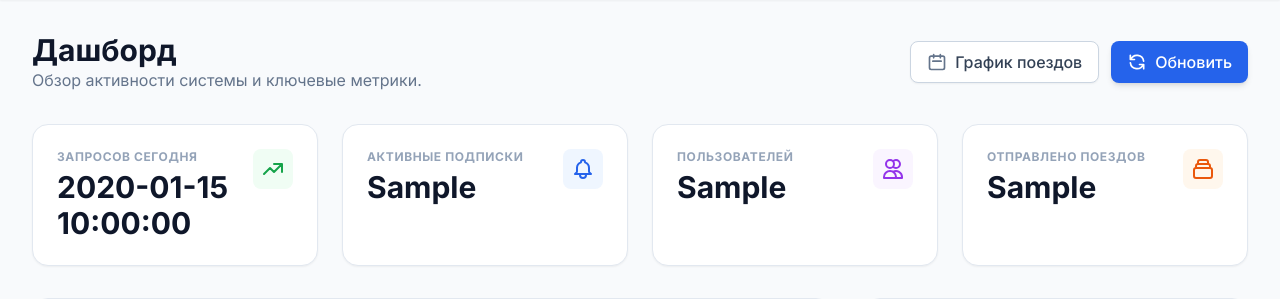
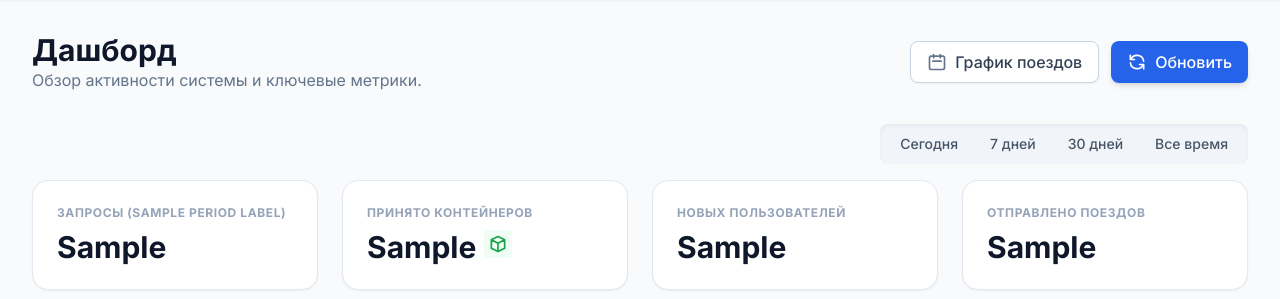
Before and after one commit to kuzyivan/telegram-bot-container-tracker-2, a FastAPI app: template web/templates/dashboard.html in a window 1280 px wide. Shown: the part 65-364 px from the top of the page. Run offline with FastAPI, Linux system fonts and the light colour scheme; the template is opened without the code that fills it: most values are stand-ins (such as "Sample title", 1, 10 or a date in 2020); parts of the project's set-up code (start-up, migrations or seed data) failed here and were passed over; some libraries are stand-ins or nearby versions.

Commit message:
web/templates/partials/kpi_cards.html

```diff
--- a/web/templates/dashboard.html
+++ b/web/templates/dashboard.html
@@ -22,58 +22,34 @@
         </div>
     </div>
 
-    <div class="grid grid-cols-1 sm:grid-cols-2 lg:grid-cols-4 gap-6">
-        <div class="bg-white p-6 rounded-2xl shadow-sm border border-slate-200 hover:shadow-md transition duration-200">
-            <div class="flex justify-between items-start">
-                <div>
-                    <p class="text-xs font-bold text-slate-400 uppercase tracking-wider">Запросов сегодня</p>
-                    <p class="text-3xl font-extrabold text-slate-900 mt-1">{{ kpi_requests_today }}</p>
-                </div>
-                <div class="p-2 bg-green-50 rounded-lg">
-                    <svg class="w-6 h-6 text-green-600" fill="none" stroke="currentColor" viewBox="0 0 24 24"><path stroke-linecap="round" stroke-linejoin="round" stroke-width="2" d="M13 7h8m0 0v8m0-8l-8 8-4-4-6 6"></path></svg>
-                </div>
+    <div class="space-y-4">
+        <div class="flex justify-start sm:justify-end">
+            <div class="inline-flex bg-slate-100 p-1 rounded-lg shadow-inner">
+                <button hx-get="/admin/dashboard/kpi?period=today" hx-target="#kpi-grid" hx-swap="innerHTML"
+                        class="px-4 py-1.5 rounded-md text-sm font-medium text-slate-600 hover:text-slate-900 hover:bg-white hover:shadow-sm transition focus:bg-white focus:text-blue-600 focus:shadow-sm">
+                    Сегодня
+                </button>
+                <button hx-get="/admin/dashboard/kpi?period=week" hx-target="#kpi-grid" hx-swap="innerHTML"
+                        class="px-4 py-1.5 rounded-md text-sm font-medium text-slate-600 hover:text-slate-900 hover:bg-white hover:shadow-sm transition focus:bg-white focus:text-blue-600 focus:shadow-sm">
+                    7 дней
+                </button>
+                <button hx-get="/admin/dashboard/kpi?period=month" hx-target="#kpi-grid" hx-swap="innerHTML"
+                        class="px-4 py-1.5 rounded-md text-sm font-medium text-slate-600 hover:text-slate-900 hover:bg-white hover:shadow-sm transition focus:bg-white focus:text-blue-600 focus:shadow-sm">
+                    30 дней
+                </button>
+                <button hx-get="/admin/dashboard/kpi?period=all" hx-target="#kpi-grid" hx-swap="innerHTML"
+                        class="px-4 py-1.5 rounded-md text-sm font-medium text-slate-600 hover:text-slate-900 hover:bg-white hover:shadow-sm transition focus:bg-white focus:text-blue-600 focus:shadow-sm">
+                    Все время
+                </button>
             </div>
         </div>
 
-        <div class="bg-white p-6 rounded-2xl shadow-sm border border-slate-200 hover:shadow-md transition duration-200">
-            <div class="flex justify-between items-start">
-                <div>
-                    <p class="text-xs font-bold text-slate-400 uppercase tracking-wider">Активные подписки</p>
-                    <p class="text-3xl font-extrabold text-slate-900 mt-1">{{ kpi_subs }}</p>
-                </div>
-                <div class="p-2 bg-blue-50 rounded-lg">
-                    <svg class="w-6 h-6 text-blue-600" fill="none" stroke="currentColor" viewBox="0 0 24 24"><path stroke-linecap="round" stroke-linejoin="round" stroke-width="2" d="M15 17h5l-1.405-1.405A2.032 2.032 0 0118 14.158V11a6.002 6.002 0 00-4-5.659V5a2 2 0 10-4 0v.341C7.67 6.165 6 8.388 6 11v3.159c0 .538-.214 1.055-.595 1.436L4 17h5m6 0v1a3 3 0 11-6 0v-1m6 0H9"></path></svg>
-                </div>
-            </div>
-        </div>
-
-        <div class="bg-white p-6 rounded-2xl shadow-sm border border-slate-200 hover:shadow-md transition duration-200">
-            <div class="flex justify-between items-start">
-                <div>
-                    <p class="text-xs font-bold text-slate-400 uppercase tracking-wider">Пользователей</p>
-                    <p class="text-3xl font-extrabold text-slate-900 mt-1">{{ kpi_users }}</p>
-                </div>
-                <div class="p-2 bg-purple-50 rounded-lg">
-                    <svg class="w-6 h-6 text-purple-600" fill="none" stroke="currentColor" viewBox="0 0 24 24"><path stroke-linecap="round" stroke-linejoin="round" stroke-width="2" d="M12 4.354a4 4 0 110 5.292M15 21H3v-1a6 6 0 0112 0v1zm0 0h6v-1a6 6 0 00-9-5.197M13 7a4 4 0 11-8 0 4 4 0 018 0z"></path></svg>
-                </div>
-            </div>
-        </div>
-
-        <div class="bg-white p-6 rounded-2xl shadow-sm border border-slate-200 hover:shadow-md transition duration-200">
-            <div class="flex justify-between items-start">
-                <div>
-                    <p class="text-xs font-bold text-slate-400 uppercase tracking-wider">Отправлено поездов</p>
-                    <p class="text-3xl font-extrabold text-slate-900 mt-1">{{ kpi_trains }}</p>
-                </div>
-                <div class="p-2 bg-orange-50 rounded-lg">
-                    <svg class="w-6 h-6 text-orange-600" fill="none" stroke="currentColor" viewBox="0 0 24 24"><path stroke-linecap="round" stroke-linejoin="round" stroke-width="2" d="M19 11H5m14 0a2 2 0 012 2v6a2 2 0 01-2 2H5a2 2 0 01-2-2v-6a2 2 0 012-2m14 0V9a2 2 0 00-2-2M5 11V9a2 2 0 012-2m0 0V5a2 2 0 012-2h6a2 2 0 012 2v2M7 7h10"></path></svg>
-                </div>
-            </div>
+        <div id="kpi-grid" class="grid grid-cols-1 sm:grid-cols-2 lg:grid-cols-4 gap-6">
+            {% include "partials/kpi_cards.html" %}
         </div>
     </div>
 
     <div class="grid grid-cols-1 lg:grid-cols-3 gap-8">
-
         <div class="lg:col-span-2 bg-white p-6 rounded-2xl shadow-sm border border-slate-200">
             <h3 class="text-lg font-bold text-slate-800 mb-6 flex items-center gap-2">
                 <svg class="w-5 h-5 text-blue-500" fill="none" stroke="currentColor" viewBox="0 0 24 24"><path stroke-linecap="round" stroke-linejoin="round" stroke-width="2" d="M7 12l3-3 3 3 4-4M8 21l4-4 4 4M3 4h18M4 4h16v12a1 1 0 01-1 1H5a1 1 0 01-1-1V4z"></path></svg>
@@ -129,11 +105,9 @@
 
 <script src="https://cdn.jsdelivr.net/npm/chart.js"></script>
 <script>
-    // Настройки по умолчанию для шрифтов
     Chart.defaults.font.family = "'Inter', sans-serif";
     Chart.defaults.color = '#64748b';
 
-    // 1. График Активности (Линия)
     new Chart(document.getElementById('activityChart'), {
         type: 'line',
         data: {
@@ -141,7 +115,7 @@
             datasets: [{
                 label: 'Запросы',
                 data: {{ chart_activity_values|safe }},
-                borderColor: '#2563eb', // blue-600
+                borderColor: '#2563eb',
                 backgroundColor: (context) => {
                     const ctx = context.chart.ctx;
                     const gradient = ctx.createLinearGradient(0, 0, 0, 400);
@@ -152,8 +126,6 @@
                 borderWidth: 3,
                 pointBackgroundColor: '#fff',
                 pointBorderColor: '#2563eb',
-                pointRadius: 4,
-                pointHoverRadius: 6,
                 tension: 0.4,
                 fill: true
             }]
@@ -163,23 +135,13 @@
             maintainAspectRatio: false,
             plugins: { legend: { display: false } },
             scales: {
-                y: {
-                    beginAtZero: true,
-                    grid: { borderDash: [4, 4], color: '#f1f5f9' },
-                    ticks: { precision: 0 }
-                },
-                x: {
-                    grid: { display: false }
-                }
+                y: { beginAtZero: true, grid: { borderDash: [4, 4], color: '#f1f5f9' }, ticks: { precision: 0 } },
+                x: { grid: { display: false } }
             },
-            interaction: {
-                intersect: false,
-                mode: 'index',
-            },
+            interaction: { intersect: false, mode: 'index' },
         }
     });
 
-    // 2. График Клиентов (Бар)
     new Chart(document.getElementById('clientsChart'), {
         type: 'bar',
         data: {
@@ -192,29 +154,15 @@
                     '#f97316', '#eab308', '#10b981'
                 ],
                 borderRadius: 6,
-                barThickness: 40,
-                maxBarThickness: 60
             }]
         },
         options: {
             responsive: true,
             maintainAspectRatio: false,
-            plugins: {
-                legend: { display: false },
-                tooltip: {
-                    backgroundColor: 'rgba(15, 23, 42, 0.9)',
-                    padding: 10,
-                    cornerRadius: 8
-                }
-            },
+            plugins: { legend: { display: false } },
             scales: {
-                y: {
-                    beginAtZero: true,
-                    grid: { borderDash: [4, 4], color: '#f1f5f9' }
-                },
-                x: {
-                    grid: { display: false }
-                }
+                y: { beginAtZero: true, grid: { borderDash: [4, 4], color: '#f1f5f9' } },
+                x: { grid: { display: false } }
             }
         }
     });
--- /dev/null
+++ b/web/templates/partials/kpi_cards.html
@@ -0,0 +1,30 @@
+<div class="bg-white p-6 rounded-2xl shadow-sm border border-slate-200 transition-all duration-300 hover:shadow-md animate-fade-in">
+    <p class="text-xs font-bold text-slate-400 uppercase tracking-wider">Запросы ({{ period_label }})</p>
+    <div class="mt-2 flex items-baseline gap-2">
+        <p class="text-3xl font-extrabold text-slate-900">{{ kpi_requests }}</p>
+    </div>
+</div>
+
+<div class="bg-white p-6 rounded-2xl shadow-sm border border-slate-200 transition-all duration-300 hover:shadow-md animate-fade-in">
+    <p class="text-xs font-bold text-slate-400 uppercase tracking-wider">Принято контейнеров</p>
+    <div class="mt-2 flex items-baseline gap-2">
+        <p class="text-3xl font-extrabold text-slate-900">{{ kpi_containers }}</p>
+        <div class="p-1 bg-green-50 rounded text-green-600">
+            <svg class="w-5 h-5" fill="none" stroke="currentColor" viewBox="0 0 24 24"><path stroke-linecap="round" stroke-linejoin="round" stroke-width="2" d="M20 7l-8-4-8 4m16 0l-8 4m8-4v10l-8 4m0-10L4 7m8 4v10M4 7v10l8 4"></path></svg>
+        </div>
+    </div>
+</div>
+
+<div class="bg-white p-6 rounded-2xl shadow-sm border border-slate-200 transition-all duration-300 hover:shadow-md animate-fade-in">
+    <p class="text-xs font-bold text-slate-400 uppercase tracking-wider">Новых пользователей</p>
+    <div class="mt-2 flex items-baseline gap-2">
+        <p class="text-3xl font-extrabold text-slate-900">{{ kpi_users }}</p>
+    </div>
+</div>
+
+<div class="bg-white p-6 rounded-2xl shadow-sm border border-slate-200 transition-all duration-300 hover:shadow-md animate-fade-in">
+    <p class="text-xs font-bold text-slate-400 uppercase tracking-wider">Отправлено поездов</p>
+    <div class="mt-2 flex items-baseline gap-2">
+        <p class="text-3xl font-extrabold text-slate-900">{{ kpi_trains }}</p>
+    </div>
+</div>
```
Also changed, not shown: web/routers/admin.py (+86 -65 lines).
